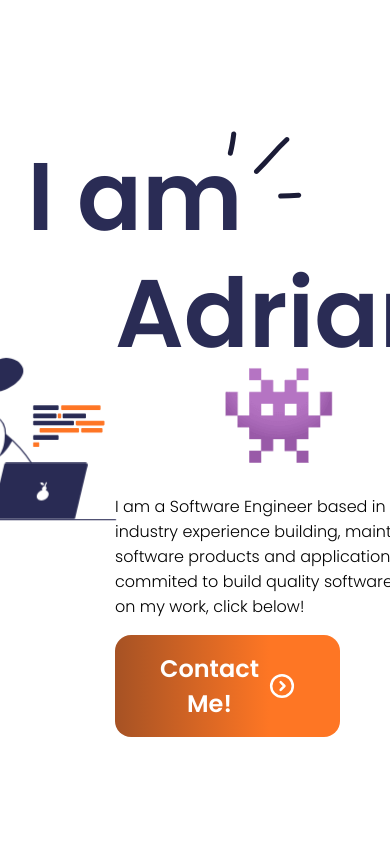
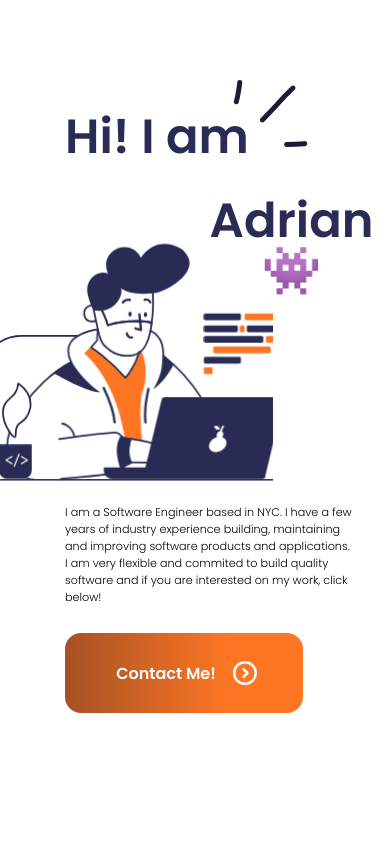
Before and after one commit to Adrianbarros/portafolio_2024, a React (Create React App) app in the folder portafolio/: page / in a window 390 px wide. Shown: the top 844 px of the page. Built offline with nearby package versions, Linux system fonts and the light colour scheme.

Commit message:
added phone styling for main page

```diff
--- a/portafolio/src/sections/Main.tsx
+++ b/portafolio/src/sections/Main.tsx
@@ -42,12 +42,9 @@ export const Main: React.FC<MainProps> = ({ sectionRef }) => {
     }
     return (
         <div className="container">
-
-            <Lottie options={defaultOptions} style={{
-                marginTop: '-10rem',
-                marginLeft: '-13rem'
-            }} />
-
+            <div className="lottie">
+                <Lottie options={defaultOptions} />
+            </div>
 
             <div className="intro">
 
--- a/portafolio/src/styles/Main.css
+++ b/portafolio/src/styles/Main.css
@@ -5,7 +5,15 @@
     width: 100%;
     height: 100%;
     min-height: 100vh;
+    overflow: visible;
 }
+
+.lottie {
+    margin-top: -10rem;
+    margin-left: -13rem;
+}
+
+
 
 .intro {
     display: flex;
@@ -85,3 +93,70 @@
     top: 3rem;
     left: 2rem;
 }
+
+
+@media (max-width: 768px) {
+    .intro {
+        display: flex;
+        flex-direction: column;
+        width: 30%;
+        margin-top: -10rem;
+    }
+
+    .greeding {
+        display: flex;
+        font-size: 3rem;
+        font-style: normal;
+        font-weight: 600;
+        line-height: 105%;
+        color: var(--Negro-Lineal, #2a2c55);
+        margin-left: -5rem;
+    }
+
+    .first-line {
+        display: flex;
+        margin-left: -8rem;
+        margin-bottom: 1rem;
+
+    }
+
+    .description {
+        width: 18rem;
+        font-size: .7rem;
+        font-style: normal;
+        font-weight: 300;
+        line-height: normal;
+        text-align: left;
+        margin-top: 13rem;
+        margin-left: -13rem;
+    }
+
+    .lottie {
+        width: 20rem;
+        height: 20rem;
+        margin-top: -20rem;
+        margin-left: auto;
+    }
+
+
+
+    .button-main {
+        display: flex;
+        flex-direction: row;
+        height: 5rem;
+        margin-left: -8rem;
+    }
+
+    .button-text {
+        font-size: 1rem;
+        color: #fff;
+        font-weight: 600;
+        width: 7rem;
+
+    }
+
+    .curved-arrow {
+        visibility: hidden;
+    }
+
+}
--- a/portafolio/src/styles/Skills.css
+++ b/portafolio/src/styles/Skills.css
@@ -85,10 +85,7 @@
     align-items: center;
 }
 
-.lottie {
-    width: 25%;
-    height: 25%;
-}
+
 
 .scroller {
     display: flex;
@@ -121,8 +118,5 @@
         flex: 0 0 20%;
     }
 
-    .lottie {
-        width: 20%;
-        height: 20%;
-    }
+
 }
```
